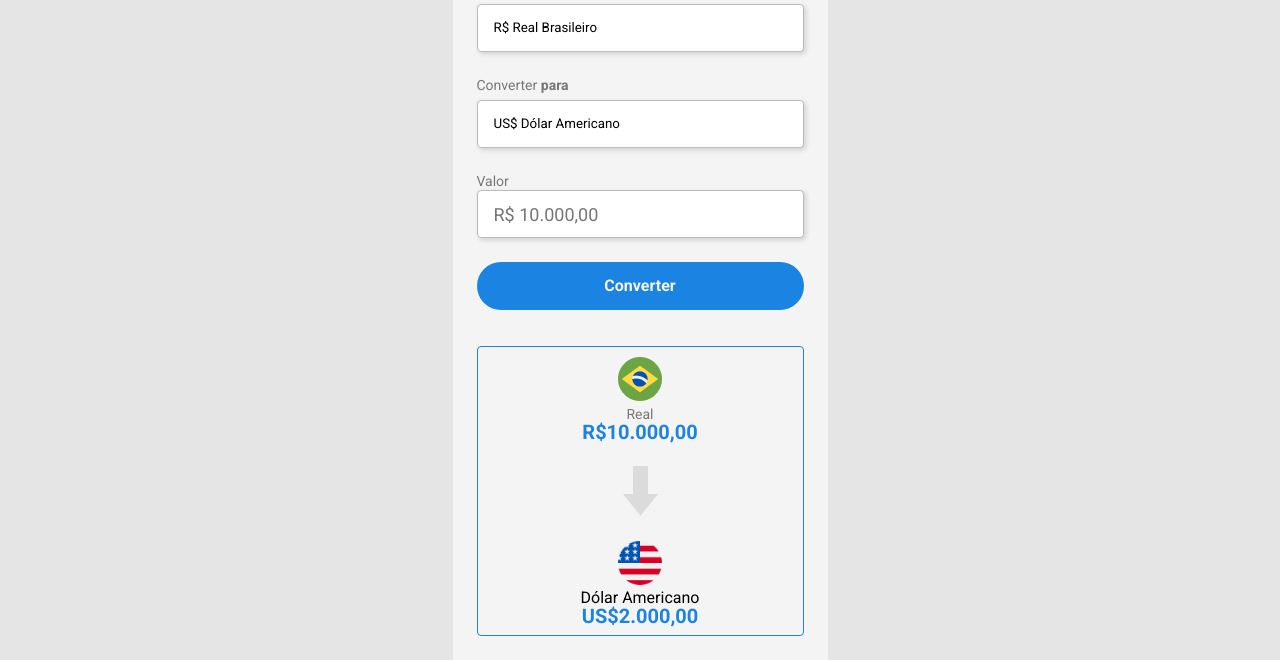
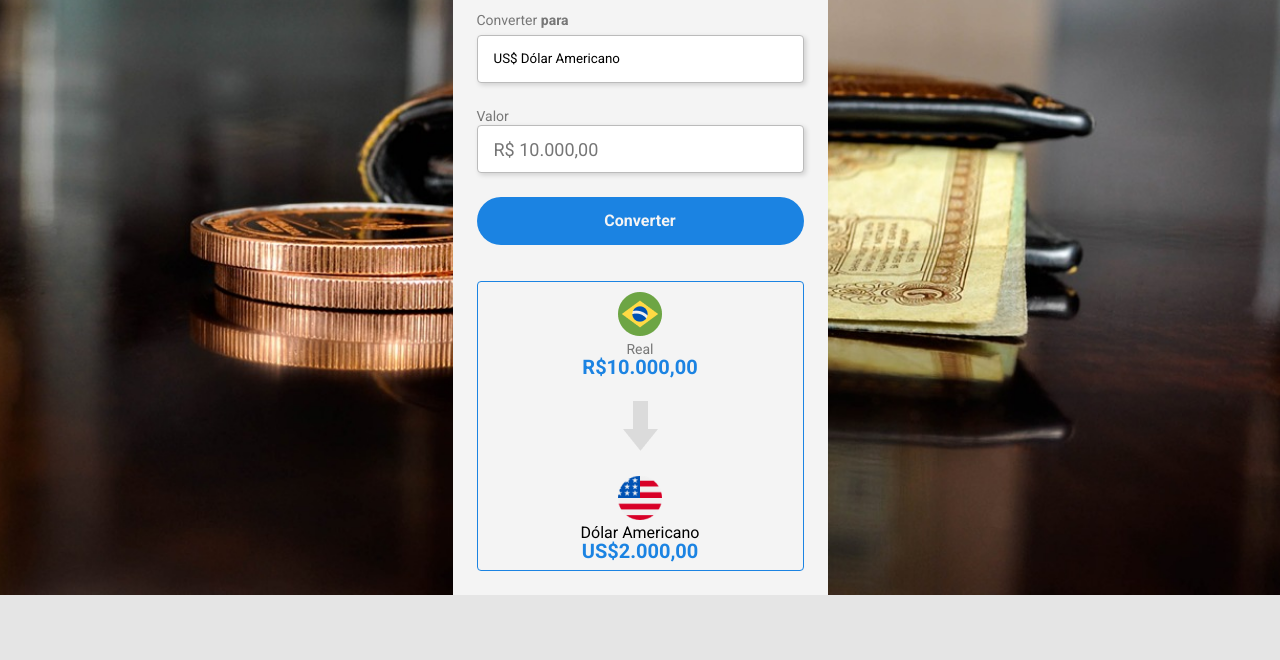
Before and after one commit to mcostarodrigo/DevClub-Convert-Money, a plain HTML site: page index.html in a window 1280 px wide. Shown: the part 210-870 px from the top of the page. After the commit the page ends 805 px from the top, so only its background shows below. Drawn offline with Linux system fonts and the light colour scheme.

Commit message:
Adicionando plano de fundo

```diff
--- a/styles.css
+++ b/styles.css
@@ -9,6 +9,9 @@
 
 body {
     background-color: #e5e5e5;
+    background-image: url(./assets/coin.jpg);
+    background-position: center center; /* centraliza a imagem */
+    background-size: cover; /* ajusta a imagem para cobrir toda a tela */
 }
 
 .container {
@@ -16,7 +19,7 @@ body {
     background-color: #F4F4F4;
     margin: 0 auto;
     /*Primeiro vai aplaicra margem 0 em cima e em baixo*/
-    margin-top: 100px;
+    margin-top: 35px;
     /*Depois margem 100 em cima*/
 }
 
```
Also changed, not shown: assets/coin.jpg (added).
